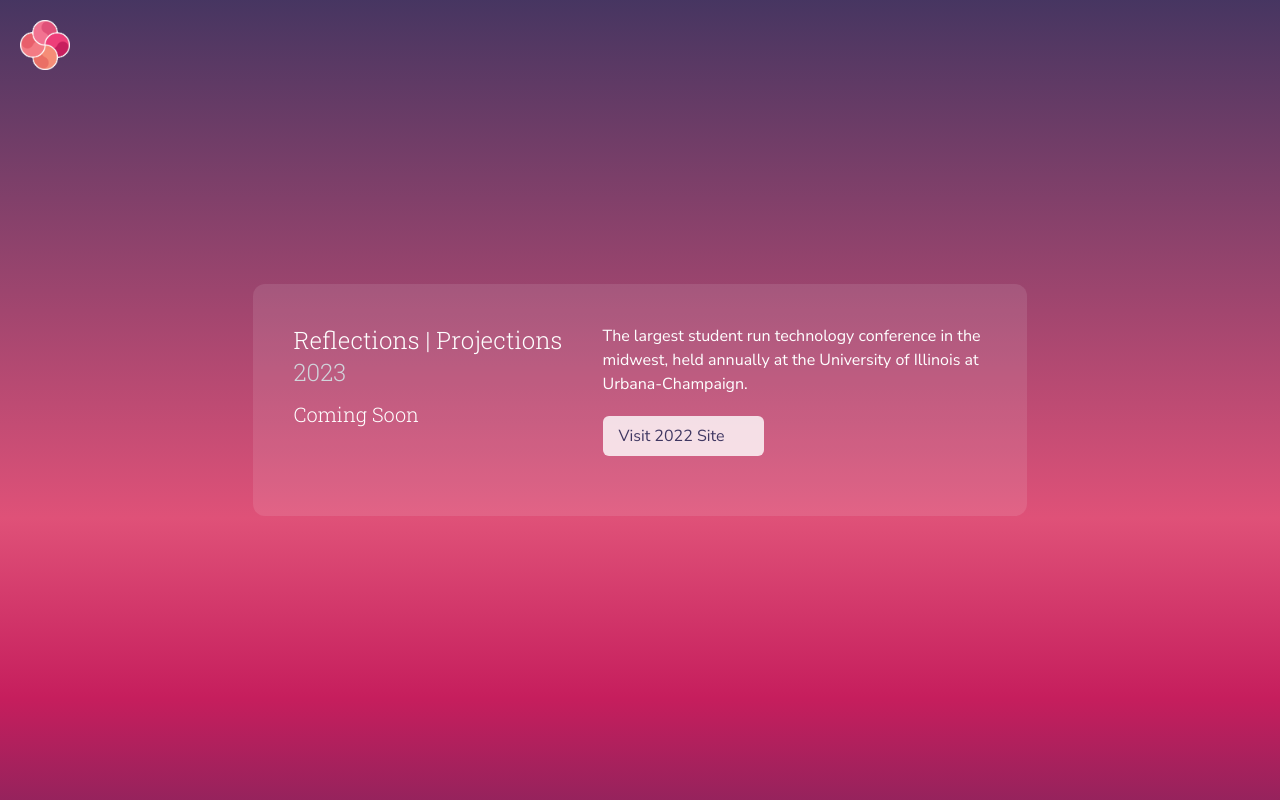
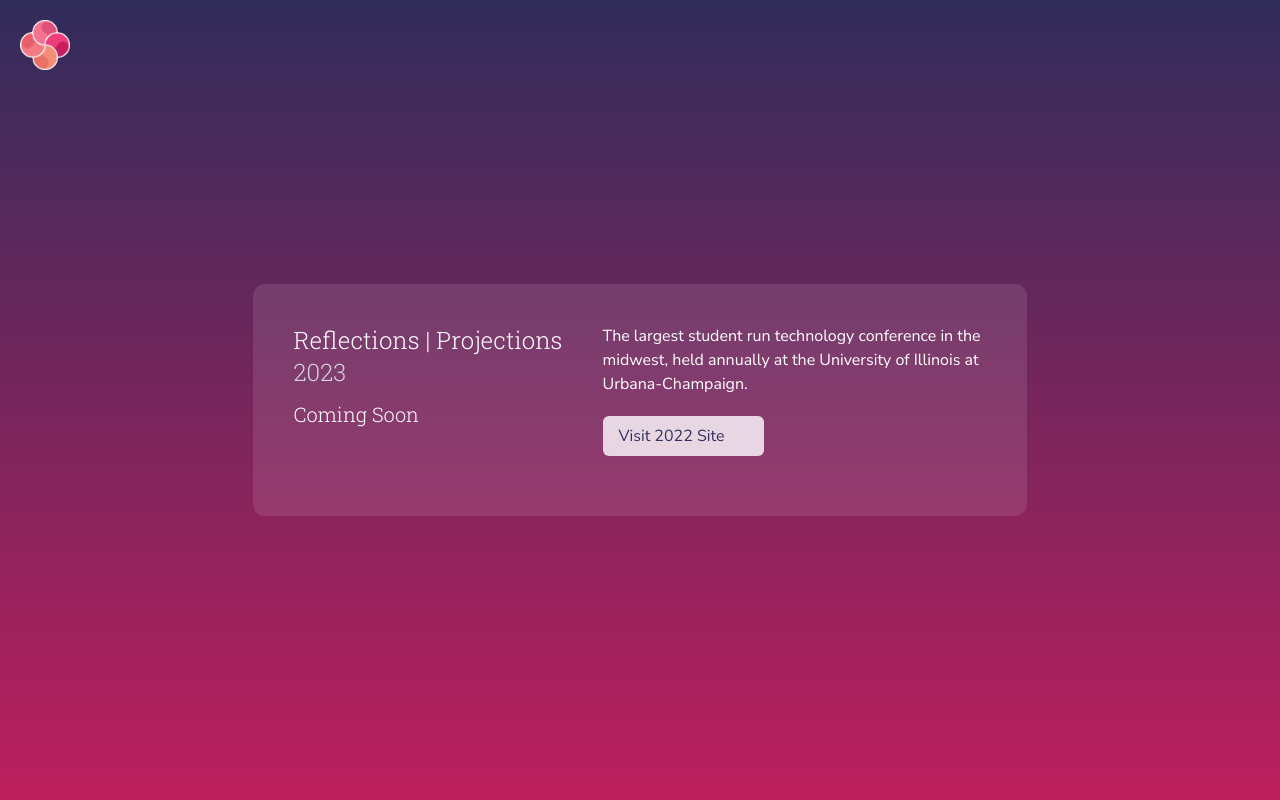
Before and after one commit to ReflectionsProjections/rp2023, a SvelteKit app: page / in a window 1280 px wide. Built offline with nearby package versions, Linux system fonts and the light colour scheme; no server answers; some icons are missing.

Commit message:
Make gradient animation subtler & darker

```diff
--- a/src/app.css
+++ b/src/app.css
@@ -3,18 +3,17 @@
 @tailwind utilities;
 
 .fluid-gradient {
-	background: linear-gradient(0deg, #1d2e5b , #C61E5D 30%, #DF5178 45%,  #1d2e5b);
-	/* background: linear-gradient(-45deg, #ee7752, #e73c7e, #23a6d5, #23d5ab); */
-	background-size: 150% 150%;
-	animation: gradient 16s ease forwards;
+	background: linear-gradient( #1d2e5b , #C61E5D 60%, #DF5178 80%,   #1d2e5b);
+	background-size: 200% 200%;
+	animation: gradient 16s ease infinite alternate;
 }
 
 @keyframes gradient {
 	0% {
-		background-position: 50% 100%;
+		background-position: 200% 30%;
 	}
 	100% {
-		background-position: 50% -20%;
+		background-position: 50% 0%;
 	}
 }
 
```
